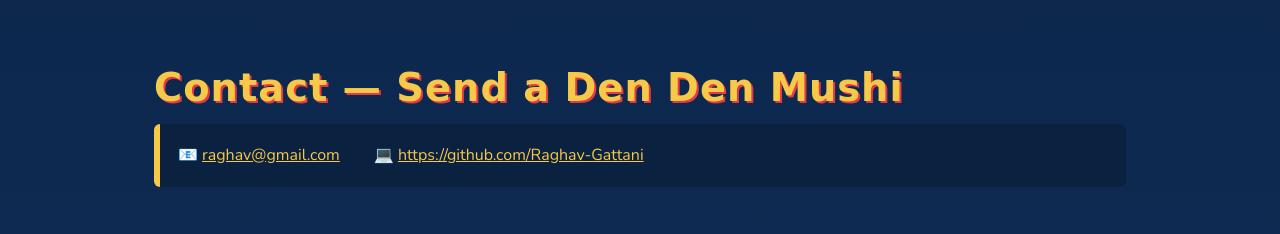
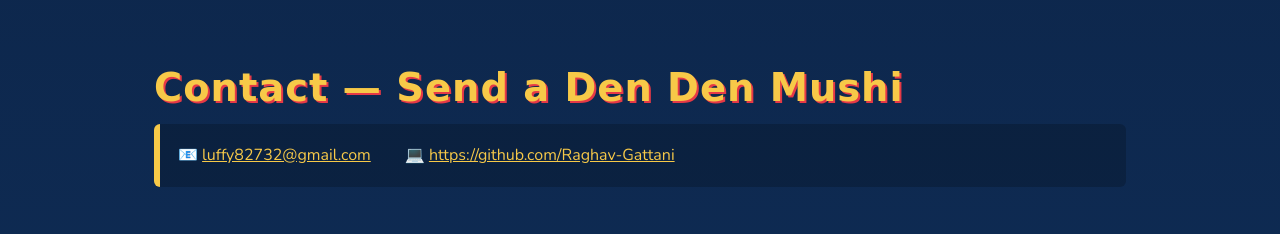
Before and after one commit to Raghav-Gattani/Raghav-Portfolio, a website: page index.html in a window 1280 px wide. Shown: the part 1800-2034 px from the top of the page. Drawn offline with nearby package versions, Linux system fonts and the light colour scheme; a web font is replaced by a local one.

Commit message:
Add files via upload

```diff
--- a/index.html
+++ b/index.html
@@ -120,7 +120,7 @@ const CONFIG = {
   about: "I'm Raghav, a B.Tech 2nd year student who dreams of becoming the King of Developers, a backend engineer as strong as Whitebeard, the Strongest Man in the World. Like a true pirate, I explore new technologies, build projects and use AI tools to level up my skills every day.",
   education: "B.Tech, 2nd Year",
   github: "https://github.com/Raghav-Gattani",
-  email: "raghav@gmail.com", phone: "", linkedin: "", location: "",
+  email: "luffy82732@gmail.com", phone: "", linkedin: "", location: "",
   skills: [["HTML",80],["C++",70],["JavaScript",60],["Python",60],["Git & GitHub",50]],
   tools: ["Claude","ChatGPT","OpenCode","Antigravity","Cursor AI","Vercel"],
   projects: [
@@ -128,7 +128,7 @@ const CONFIG = {
     {title:"Messy Python Code Improvement",tech:["Python","AI","Refactoring"],desc:"A messy bounty-statistics script improved with AI: meaningful names, built-in functions sum/max/min, type hints, docstring and an empty-list check.",repo:"https://github.com/Raghav-Gattani/messy-code",live:""},
     {title:"Bug Fixing Using Cursor AI",tech:["Python","Cursor AI","Debugging"],desc:"An average-bounty program had two bugs: the loop skipped the first item, and an empty list caused a ZeroDivisionError. Both were fixed using Cursor AI.",repo:"https://github.com/Raghav-Gattani/bug-fixing",live:""},
     {title:"Interactive Quiz Application",tech:["HTML","CSS","JavaScript","Quiz"],desc:"A One Piece quiz with 8 questions, instant feedback, live score, progress bar and a final pirate rank.",repo:"https://github.com/Raghav-Gattani/quiz-app",live:"https://quiz-app-theta-ashy-30.vercel.app/"},
-    {title:"Book Reading List Application",tech:["HTML","CSS","JavaScript","Book","Vercel"],desc:"Add books, mark them read/unread, delete them and filter by status. Data is saved in localStorage so the list survives refreshes.",repo:"https://github.com/Raghav-Gattani/reading-list",live:"https://quiz-app-gc4c.vercel.app/"}
+    {title:"Book Reading List Application",tech:["HTML","CSS","JavaScript","Book","Vercel"],desc:"Add books, mark them read/unread, delete them and filter by status. Data is saved in localStorage so the list survives refreshes.",repo:"https://github.com/Raghav-Gattani/reading-list",live:"https://reading-list-gc4c.vercel.app/"}
   ]
 };
 /* ========================================================= */
```
